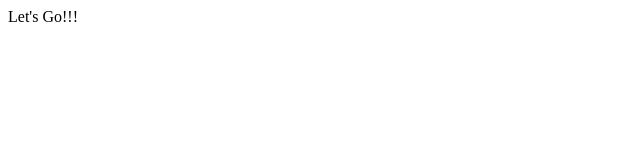
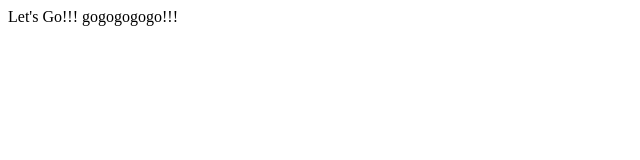
Before and after one commit to ugarcia/fc-web1, a plain HTML site: page index.html in a window 1280 px wide. Shown: the whole page, without its empty margins (0-640 px from the left). Drawn offline with Linux system fonts and the light colour scheme.

Commit message:
testing....

```diff
--- a/index.html
+++ b/index.html
@@ -4,6 +4,6 @@
 	<title>Frontcoder Home</title>
 </head>
 <body>
-	Let's Go!!!
+	Let's Go!!! gogogogogo!!!
 </body>
 </html>
```
